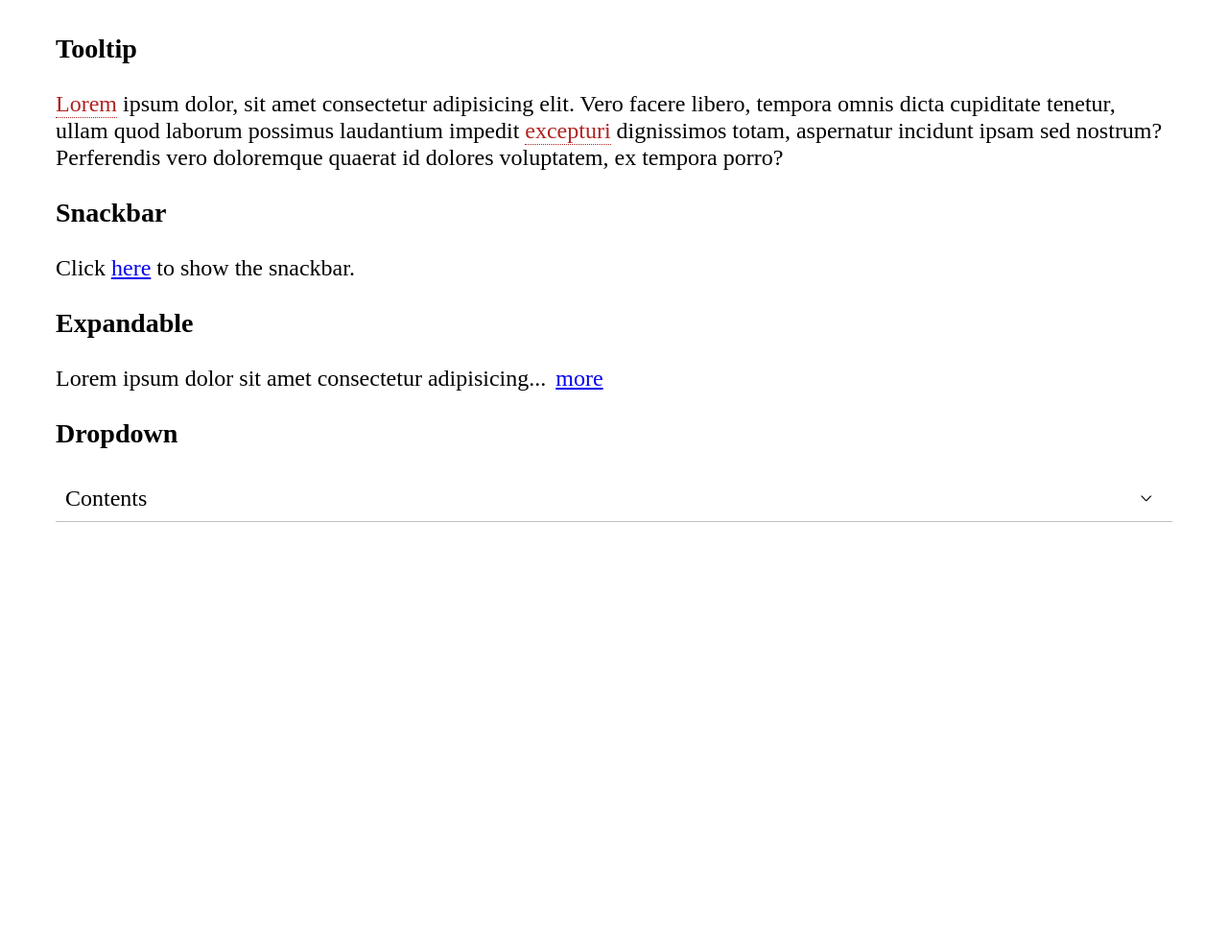
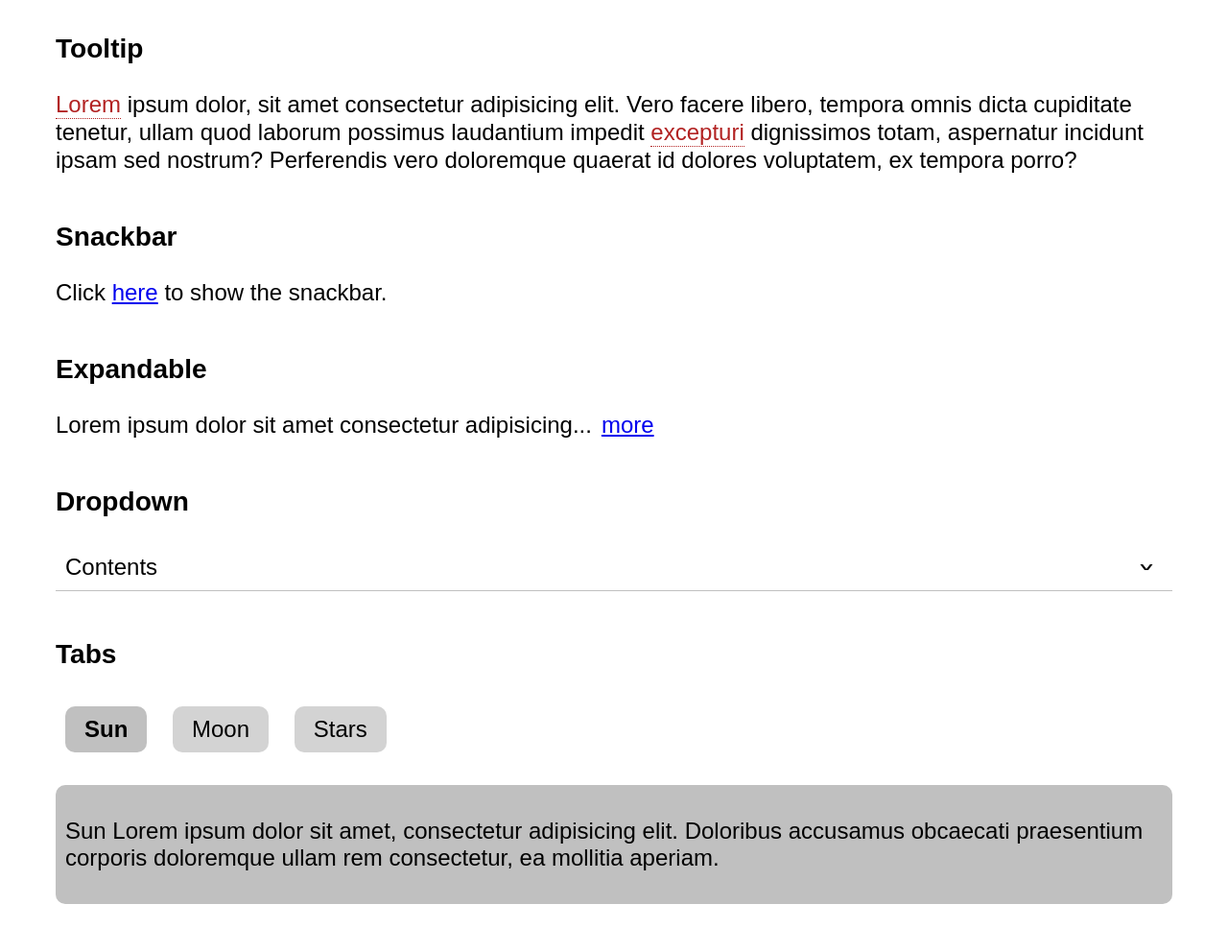
Before and after one commit to dmaccormac/teabreak, a website built with webpack: page dist/index.html in a window 1280 px wide. Shown: the part 87-1079 px from the top of the page at 96% size. Before the commit the page ends 800 px from the top, so only its background shows below. Built offline with nearby package versions, Linux system fonts and the light colour scheme.

Commit message:
Add tabs

```diff
--- a/src/index.js
+++ b/src/index.js
@@ -2,6 +2,7 @@ import Expandable from "./teabreak/expandable";
 import Snackbar from "./teabreak/snackbar";
 import Tooltip from "./teabreak/tooltip";
 import Dropdown from "./teabreak/dropdown";
+import Tab from "./teabreak/tab";
 
 //Tooltip
 const tooltips = document.querySelectorAll(".tooltip");
@@ -34,3 +35,11 @@ dropdowns.forEach((dropdown) => {
   const d = new Dropdown(dropdown);
   d.init();
 });
+
+//Tabs
+const tabs = document.querySelectorAll(".tabs");
+
+tabs.forEach((tab) => {
+  const t = new Tab(tab);
+  t.init();
+});
--- /dev/null
+++ b/src/teabreak/styles/tab.css
@@ -0,0 +1,28 @@
+.tabs ul {
+  padding: 0;
+}
+.tabs .trigger {
+  list-style-type: none;
+  padding: 10px 20px;
+  margin: 10px;
+  background-color: lightgray;
+  border-radius: 10px;
+  display: inline-block;
+  cursor: pointer;
+}
+
+.tabs .trigger.active {
+  background-color: silver;
+  font-weight: bold;
+}
+
+.tabs .content {
+  display: none;
+  background-color: silver;
+  padding: 10px 10px;
+  border-radius: 10px;
+}
+
+.tabs .content.active {
+  display: block;
+}
--- /dev/null
+++ b/src/teabreak/tab.js
@@ -0,0 +1,38 @@
+import "./styles/tab.css";
+
+class Tab {
+  constructor(container) {
+    this.container = container;
+    this.tabs = container.querySelectorAll(".trigger");
+  }
+
+  init() {
+    this.tabs.forEach((tab) => {
+      tab.addEventListener("click", (e) => {
+        if (e.target.tagName === "LI") {
+          this.toggleTabs(e);
+          this.toggleContent(e);
+        }
+      });
+    });
+  }
+
+  toggleTabs(e) {
+    this.tabs.forEach((tab) => {
+      tab.classList.remove("active");
+    });
+    e.target.classList.add("active");
+  }
+
+  toggleContent(e) {
+    this.container.querySelectorAll(".content").forEach((element) => {
+      element.classList.remove("active");
+    });
+
+    const id = e.target.getAttribute("data-target");
+    const content = this.container.querySelector(id);
+    content.classList.add("active");
+  }
+}
+
+export { Tab as default };
```
Also changed, not shown: dist/assets/teabreak.js, dist/index.html, dist/styles.css.
